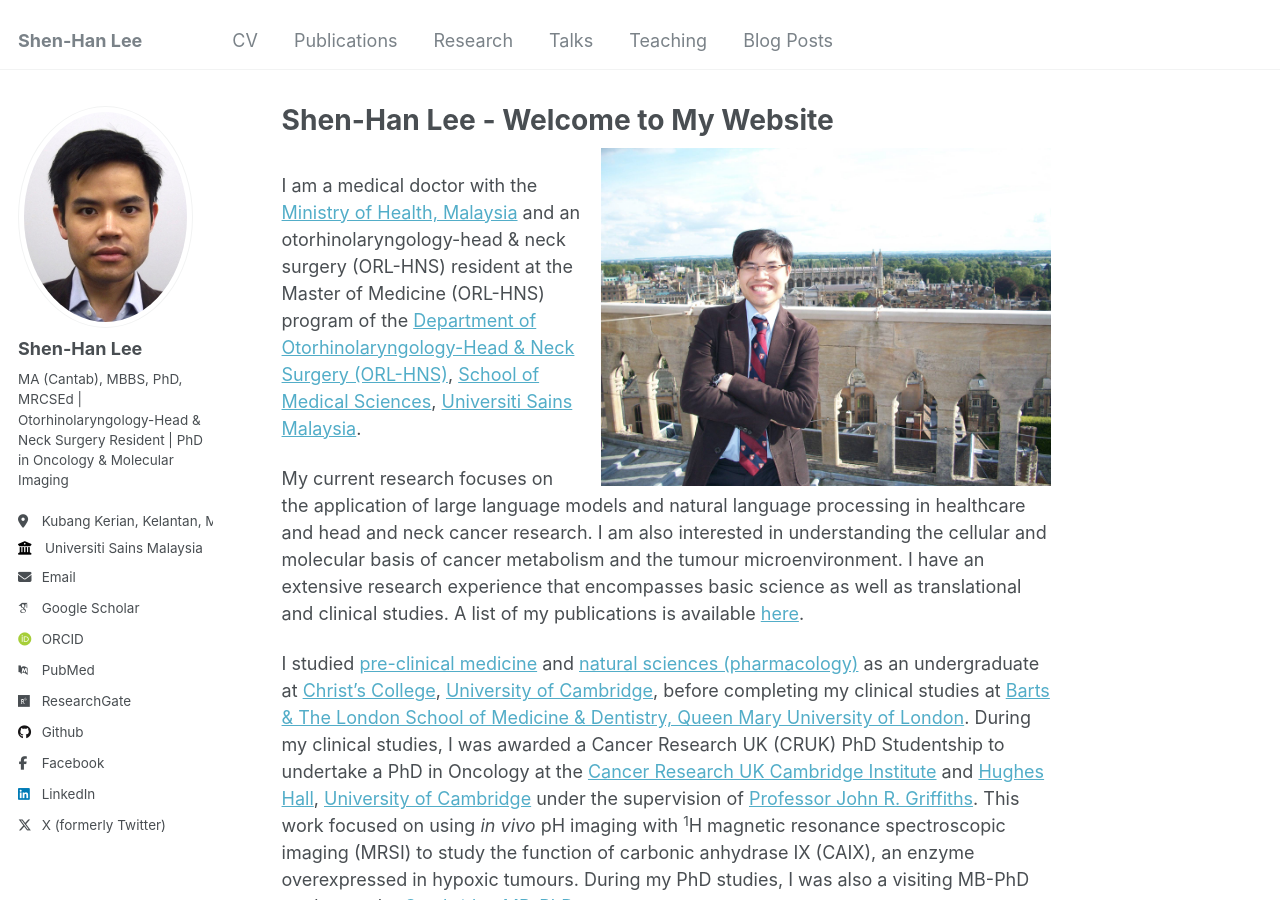
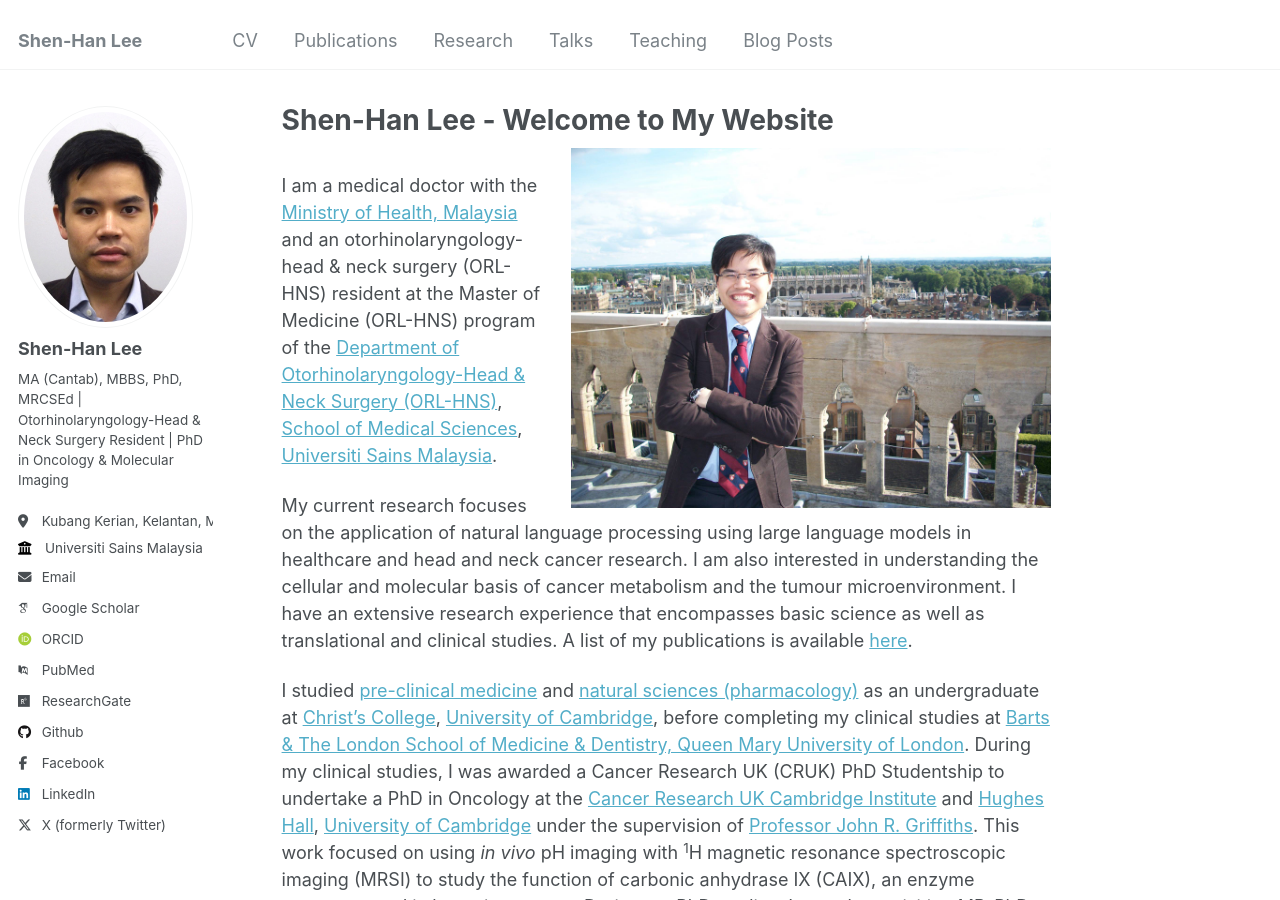
Before and after one commit to shenhanlee/shenhanlee.github.io, a Jekyll site: the page built from _pages/about.md, in a window 1280 px wide and 900 px high. Built offline with Jekyll 4.4.1, drawn with Linux system fonts in a browser that asks for light colours; some web fonts are replaced.

Commit message:
Merge remote-tracking branch 'origin/master'

```diff
--- a/_pages/about.md
+++ b/_pages/about.md
@@ -7,11 +7,11 @@ redirect_from:
   - /about.html
 ---
 
-![St John Chapel Cambridge](images/St John Chapel Cambridge.jpg){: .align-right width="450px"}
+![St John Chapel Cambridge](images/St John Chapel Cambridge.jpg){: .align-right width="480px"}
 
 I am a medical doctor with the [Ministry of Health, Malaysia](https://www.moh.gov.my/) and an otorhinolaryngology-head & neck surgery (ORL-HNS) resident at the Master of Medicine (ORL-HNS) program of the [Department of Otorhinolaryngology-Head & Neck Surgery (ORL-HNS)](https://medic.usm.my/home-orlhns.html), [School of Medical Sciences](https://medic.usm.my/), [Universiti Sains Malaysia](https://www.usm.my/).
 
-My current research focuses on the application of large language models and natural language processing in healthcare and head and neck cancer research. I am also interested in understanding the cellular and molecular basis of cancer metabolism and the tumour microenvironment. I have an extensive research experience that encompasses basic science as well as translational and clinical studies. A list of my publications is available [here](https://shenhanlee.github.io/publications).
+My current research focuses on the application of natural language processing using large language models in healthcare and head and neck cancer research. I am also interested in understanding the cellular and molecular basis of cancer metabolism and the tumour microenvironment. I have an extensive research experience that encompasses basic science as well as translational and clinical studies. A list of my publications is available [here](https://shenhanlee.github.io/publications).
 
 I studied [pre-clinical medicine](https://www.biology.cam.ac.uk/undergrads/MedST/Current/Course/Years1and2) and [natural sciences (pharmacology)](https://www.phar.cam.ac.uk/undergrads/bbs) as an undergraduate at [Christ's College](https://www.christs.cam.ac.uk), [University of Cambridge](https://www.cam.ac.uk), before completing my clinical studies at [Barts & The London School of Medicine & Dentistry, Queen Mary University of London](https://www.qmul.ac.uk/fmd/). During my clinical studies, I was awarded a Cancer Research UK (CRUK) PhD Studentship to undertake a PhD in Oncology at the [Cancer Research UK Cambridge Institute](https://www.cruk.cam.ac.uk) and [Hughes Hall](https://www.hughes.cam.ac.uk), [University of Cambridge](https://www.cam.ac.uk) under the supervision of [Professor John R. Griffiths](https://crukcambridgecentre.org.uk/users/griffiths). This work focused on using <i>in vivo</i> pH imaging with <sup>1</sup>H magnetic resonance spectroscopic imaging (MRSI) to study the function of carbonic anhydrase IX (CAIX), an enzyme overexpressed in hypoxic tumours. During my PhD studies, I was also a visiting MB-PhD student at the [Cambridge MB-PhD](https://www.medschl.cam.ac.uk/clinical-school-mbphd-course-information) program.
 
```
